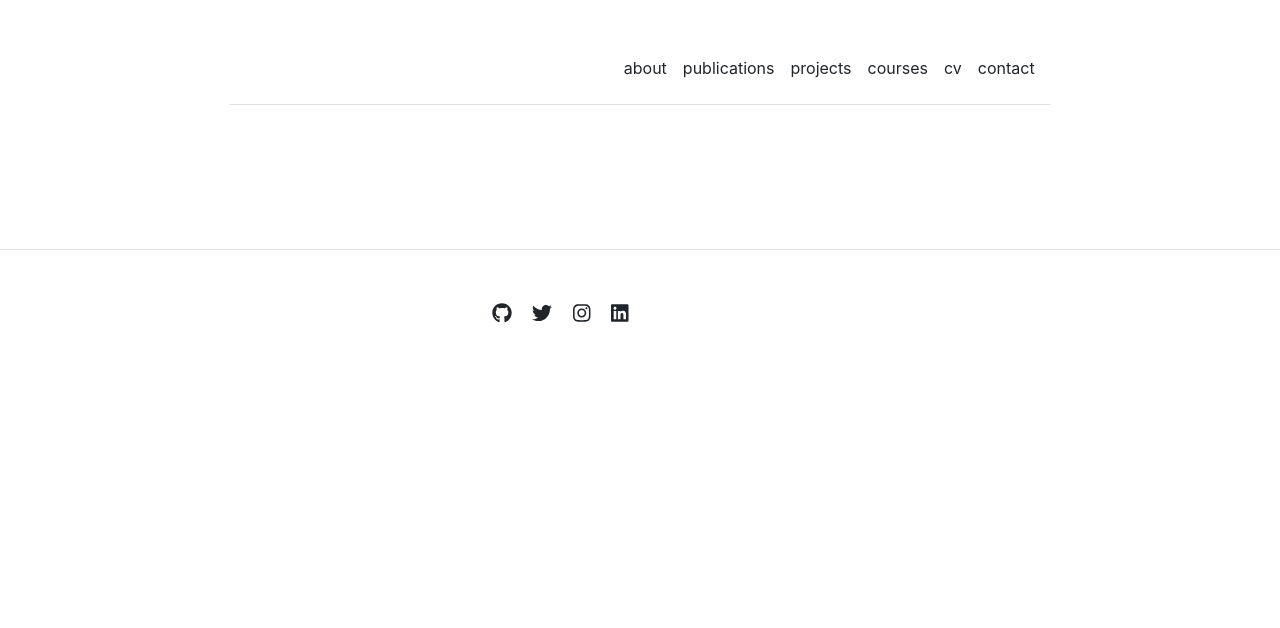
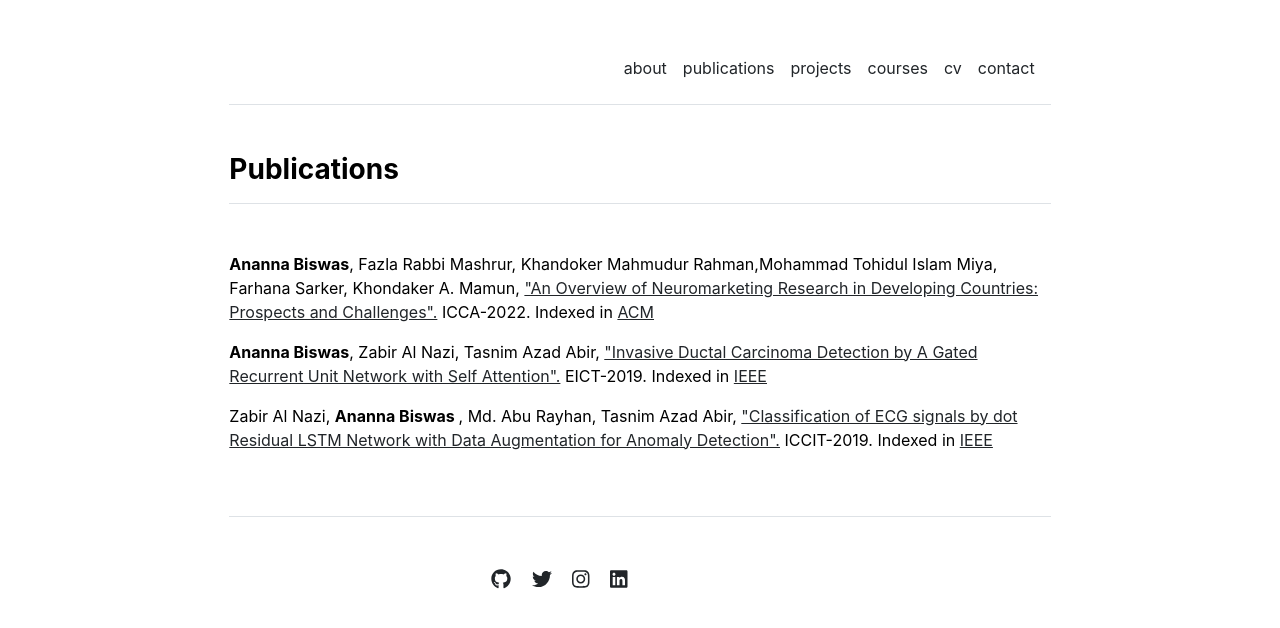
Before and after one commit to Anannabiswas/anannabiswas.github.io, a Jekyll site: the page built from publications.md, in a window 1280 px wide. Shown: the top 628 px of the page. Built offline with Jekyll 4.4.1, drawn with Linux system fonts in a browser that asks for light colours.

Commit message:
Update publications.html

```diff
--- a/_includes/publications.html
+++ b/_includes/publications.html
@@ -1,44 +1,23 @@
 <div class="row g-5 mb-5">
-  <style>
-  a:link {
-  color: blue;
-  background-color: transparent;
-  text-decoration: underline;
-  }
-  a:visited {
-  color: blue;
-  background-color: transparent;
-  text-decoration: underline;
-  }
-  a:hover {
-  color: pink;
-  background-color: transparent;
-  text-decoration: underline;
-  }
-  a:active {
-  color: green;
-  background-color: transparent;
-  text-decoration: underline;
-  }
+
   <div>
     <h3 class="fw-bold border-bottom pb-3 mb-5">Publications</h3>
 
 
-    <p style="color:SlateGray"><b>Ananna Biswas</b>, Fazla Rabbi Mashrur, Khandoker Mahmudur Rahman,Mohammad Tohidul Islam Miya, Farhana Sarker, Khondaker A. Mamun,
+    <p><b>Ananna Biswas</b>, Fazla Rabbi Mashrur, Khandoker Mahmudur Rahman,Mohammad Tohidul Islam Miya, Farhana Sarker, Khondaker A. Mamun,
      <a href="/assets/paper/icca.pdf" target="_blank">"An Overview of Neuromarketing Research in Developing Countries: Prospects and Challenges".</a> ICCA-2022. Indexed in <a href ="https://dl.acm.org/doi/abs/10.1145/3542954.3542977" target="_blank">ACM</a></p>
      </p>
 
 
-    <p style="color:SlateGray"><b>Ananna Biswas</b>, Zabir Al Nazi, Tasnim Azad Abir,
+    <p><b>Ananna Biswas</b>, Zabir Al Nazi, Tasnim Azad Abir,
      <a href ="/assets/paper/eict.pdf" target="_blank">"Invasive Ductal Carcinoma Detection by A Gated Recurrent Unit Network with Self Attention".</a> EICT-2019. Indexed in <a href = "https://ieeexplore.ieee.org/abstract/document/9068841" target="_blank"> IEEE </a> </p>
      </p>
 
 
-    <p style="color:SlateGray">Zabir Al Nazi, <b>Ananna Biswas </b>, Md. Abu Rayhan, Tasnim Azad Abir,
+    <p>Zabir Al Nazi, <b>Ananna Biswas </b>, Md. Abu Rayhan, Tasnim Azad Abir,
        <a href ="/assets/paper/iccit.pdf" target="_blank">"Classification of ECG signals by dot Residual LSTM Network with Data Augmentation for Anomaly Detection".</a> ICCIT-2019. Indexed in <a href = "https://ieeexplore.ieee.org/document/9038287" target="_blank"> IEEE </a></p>
      </p>
 
-  </style>
 
 </div>
  </div>
```
